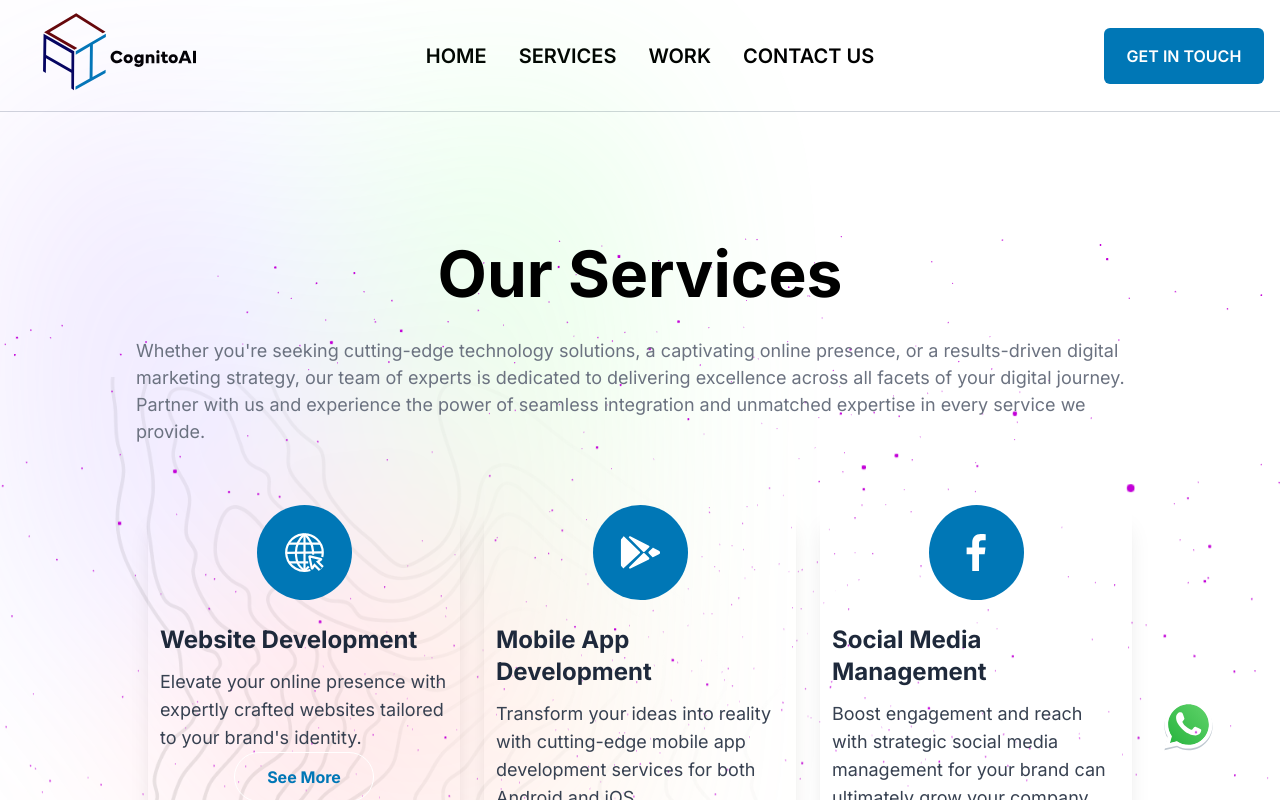
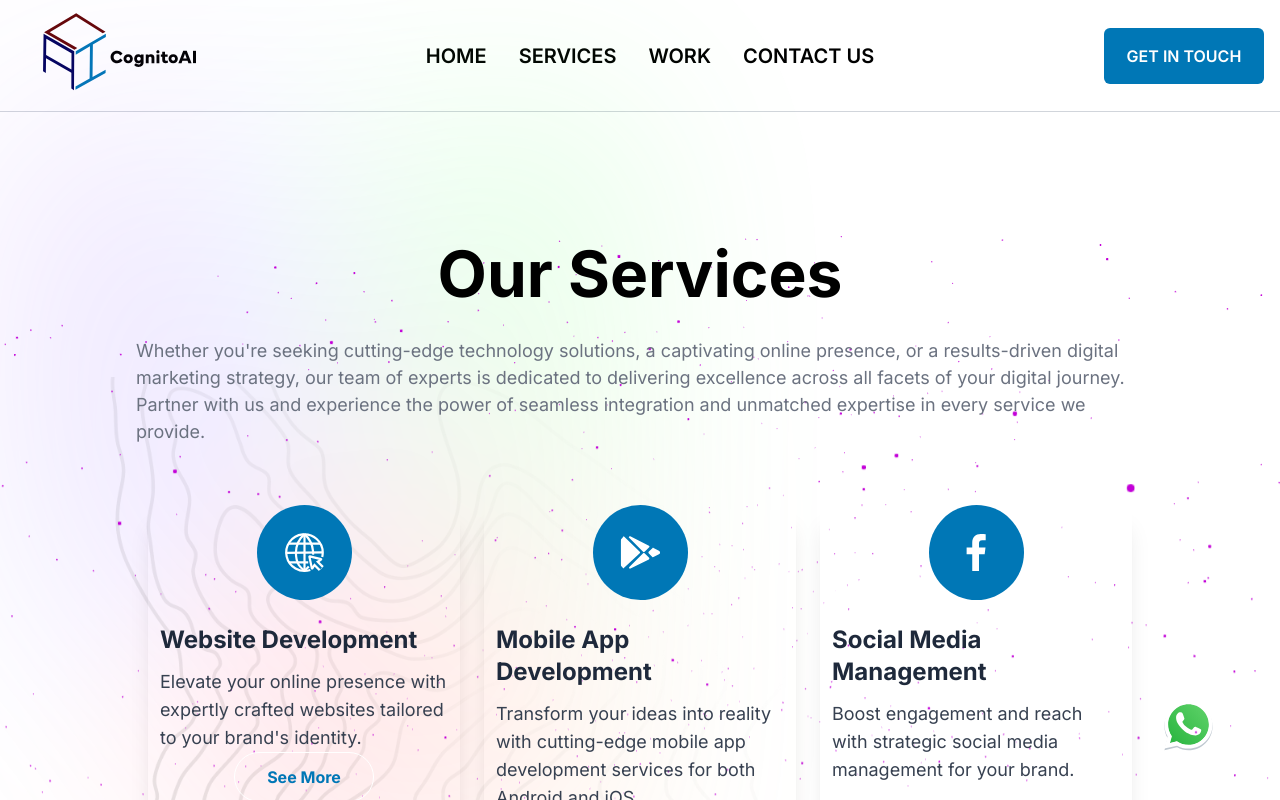
Before and after one commit to crocmons/next-project, a Next.js app: page /services in a window 1280 px wide. Shown: the top 800 px of the page. Built offline with nearby package versions, Linux system fonts and the light colour scheme.

Commit message:
changed text

```diff
--- a/constants/index.ts
+++ b/constants/index.ts
@@ -55,7 +55,7 @@ export const NAV_LINKS = [
       icon: '/facebook.svg',
       variant: '#0077B6',
       description:
-        'Boost engagement and reach with strategic social media management for your brand can ultimately grow your company.',
+        'Boost engagement and reach with strategic social media management for your brand.',
     },
     // {
     //   title: 'Google Promotion',
```
